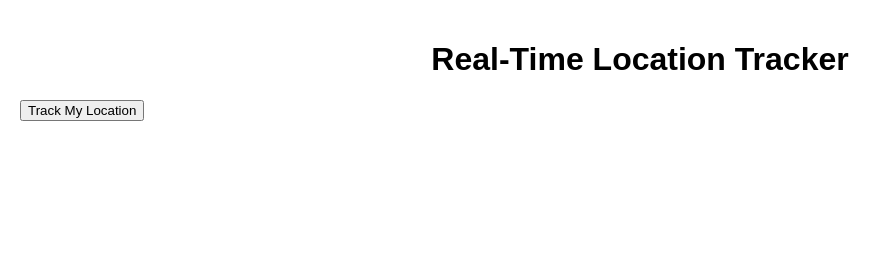
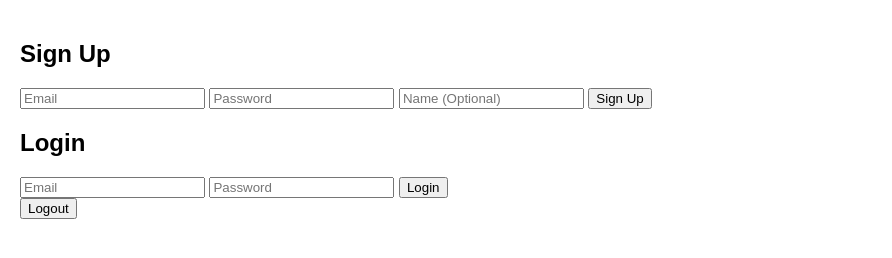
Before and after one commit to abhik123456789/Build-Web-App-for-Real-Time-Location-Tracking, a website with bundled scripts: page index.html in a window 1280 px wide. Shown: the whole page, without its empty margins (0-892 px from the left). Built offline with nearby package versions, Linux system fonts and the light colour scheme; files whose address does not match are found by name.

Commit message:
Update index.html

```diff
--- a/index.html
+++ b/index.html
@@ -8,12 +8,27 @@
   <link rel="stylesheet" href="styles.css">
 </head>
 <body>
-  <h1>Real-Time Location Tracker</h1>
-  <button onclick="getLocation()">Track My Location</button>
+  <div id="auth">
+    <div id="signup">
+      <h2>Sign Up</h2>
+      <input type="email" id="signup-email" placeholder="Email">
+      <input type="password" id="signup-password" placeholder="Password">
+      <input type="text" id="signup-name" placeholder="Name (Optional)">
+      <button onclick="signUp()">Sign Up</button>
+    </div>
+    <div id="login">
+      <h2>Login</h2>
+      <input type="email" id="login-email" placeholder="Email">
+      <input type="password" id="login-password" placeholder="Password">
+      <button onclick="login()">Login</button>
+    </div>
+    <button onclick="logout()">Logout</button>
+  </div>
   <div id="map"></div>
 
   <script src="https://unpkg.com/leaflet/dist/leaflet.js"></script>
   <script src="/socket.io/socket.io.js"></script>
+  <script src="supabase.js"></script>
   <script src="app.js"></script>
 </body>
 </html>
```
